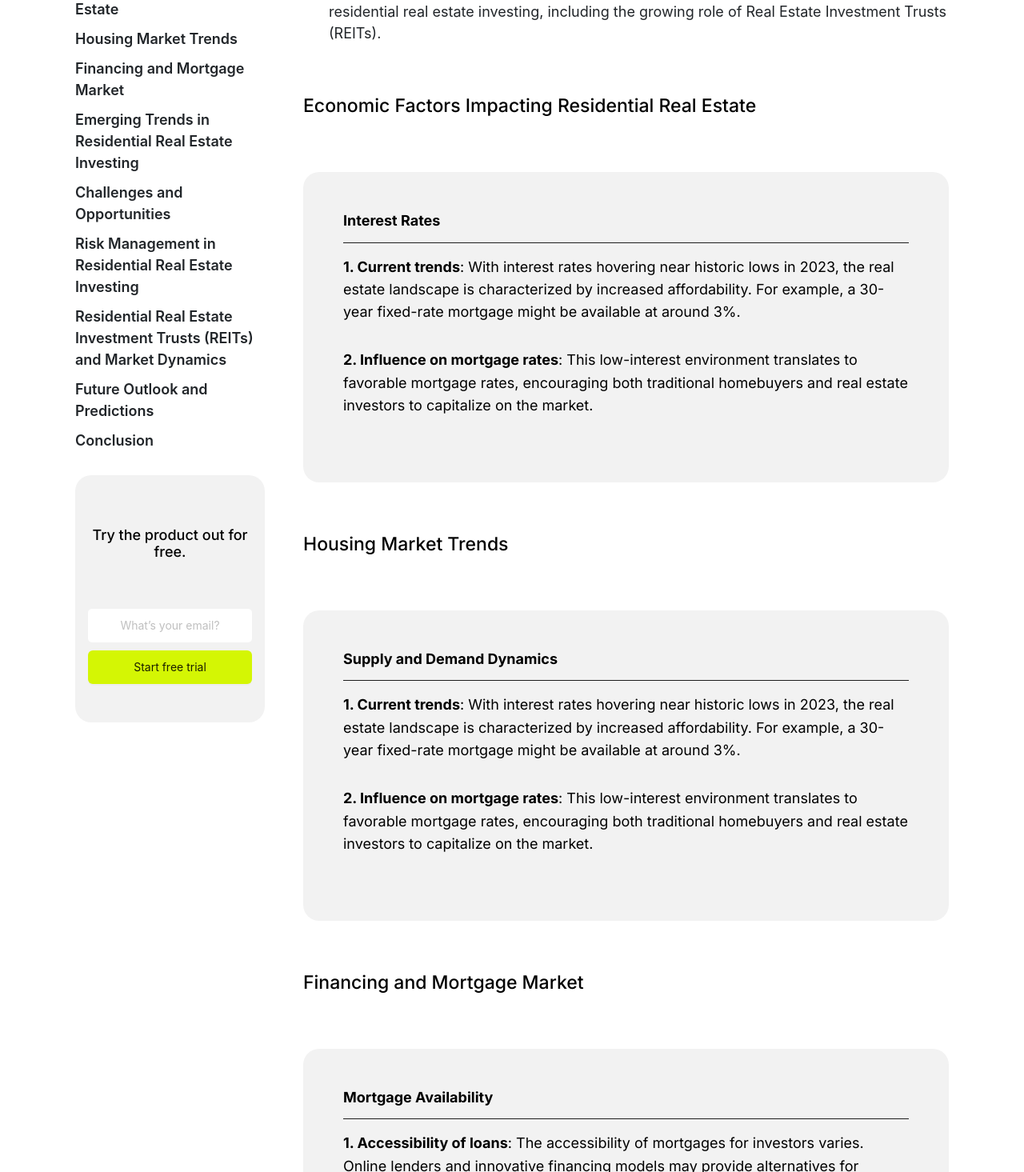
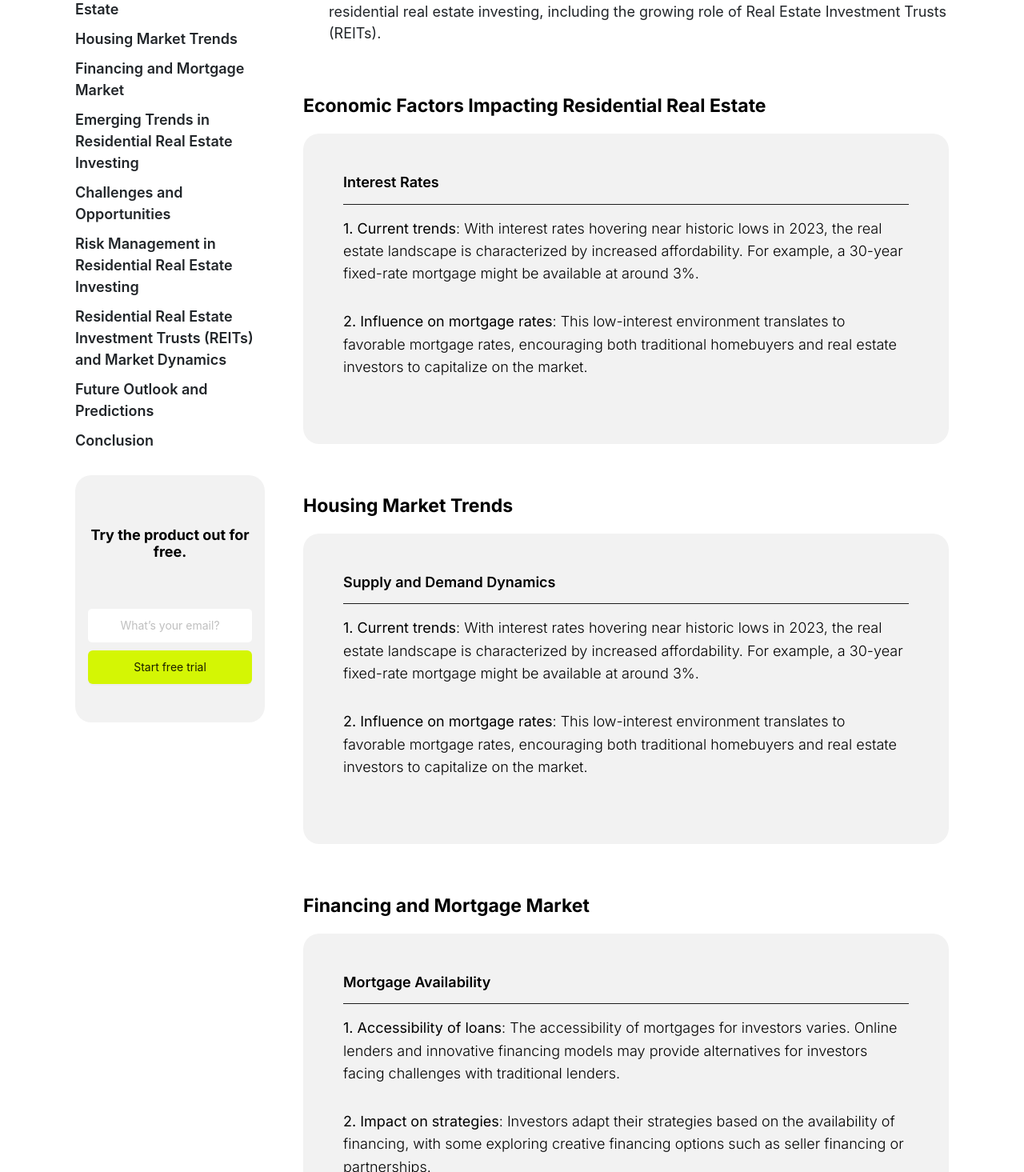
Before and after one commit to webtesting22/vaar, a React (Vite) app: page /SingleResource5 in a window 1280 px wide. Shown: the part 925-2390 px from the top of the page at 80% size. Built offline with nearby package versions, Linux system fonts and the light colour scheme.

Commit message:
font boldness and font family chnage

```diff
--- a/src/Components/AllResources/Resources1/SingleResources.css
+++ b/src/Components/AllResources/Resources1/SingleResources.css
@@ -1,6 +1,7 @@
 @import url('https://fonts.googleapis.com/css2?family=Inter:wght@100..900&display=swap');
 p{
     font-family: "Inter", sans-serif;
+    font-weight: lighter;
 }
 .singleResource-section {
     padding: 9rem 0rem;
@@ -105,7 +106,7 @@ p{
 .resources-right-container p {
     font-size: 18px;
     color: #000000;
-    font-weight: 400;
+    font-weight: 300;
     margin: 0px;
     font-family: "Inter", sans-serif;
 }
@@ -281,11 +282,13 @@ h4 {
     color: #000000;
     margin-top: 1rem;
     font-family: "Inter", sans-serif;
+    font-weight: bold;
 }
 
 h6 {
     color: #000000;
-    font-weight: 700;
+    font-weight: 600;
+    /* font-weight: bold; */
     font-size: 18px;
     font-family: "Inter", sans-serif;
 }
--- a/src/Components/AllResources/Resources5/SingleResource5.jsx
+++ b/src/Components/AllResources/Resources5/SingleResource5.jsx
@@ -207,7 +207,7 @@ function SingleResource5() {
                                 </ul>
                                 <div className="padding-slite"></div>
                                 <h4 id="EconomicFactorsImpacting">Economic Factors Impacting Residential Real Estate</h4>
-                                <div className="padding-slite"></div>
+                                {/* <div className="padding-slite"></div> */}
                                 <div className="carousal-container">
                                     {/* Nested map for CarousalData inside Carousel */}
                                     <Carousel afterChange={onChange} dots={false} autoplay>
@@ -232,7 +232,7 @@ function SingleResource5() {
 
                                 <div className="padding-slite"></div>
                                 <h4 id="HousingMarket">Housing Market Trends</h4>
-                                <div className="padding-slite"></div>
+                                {/* <div className="padding-slite"></div> */}
                                 <div className="carousal-container">
                                     {/* Nested map for CarousalData inside Carousel */}
                                     <Carousel afterChange={onChange} dots={false} autoplay>
@@ -257,7 +257,7 @@ function SingleResource5() {
 
                                 <div className="padding-slite"></div>
                                 <h4 id="FinancingandMortgage">Financing and Mortgage Market</h4>
-                                <div className="padding-slite"></div>
+                                {/* <div className="padding-slite"></div> */}
                                 <div className="carousal-container">
                                     {/* Nested map for CarousalData inside Carousel */}
                                     <Carousel afterChange={onChange} dots={false} autoplay>
@@ -281,7 +281,7 @@ function SingleResource5() {
 
                                 <div className="padding-slite"></div>
                                 <h4 id="EmergingTrendsinResidential">Emerging Trends in Residential Real Estate Investing</h4>
-                                <div className="padding-slite"></div>
+                                {/* <div className="padding-slite"></div> */}
                                 <div className="carousal-container">
                                     {/* Nested map for CarousalData inside Carousel */}
                                     <Carousel afterChange={onChange} dots={false} autoplay>
@@ -305,7 +305,7 @@ function SingleResource5() {
 
                                 <div className="padding-slite"></div>
                                 <h4 id="Challengesand">Challenges and Opportunities</h4>
-                                <div className="padding-slite"></div>
+                                {/* <div className="padding-slite"></div> */}
                                 <div className="carousal-container">
                                     {/* Nested map for CarousalData inside Carousel */}
                                     <Carousel afterChange={onChange} dots={false} autoplay>
@@ -330,7 +330,7 @@ function SingleResource5() {
 
                                 <div className="padding-slite"></div>
                                 <h4 id="RiskManagement">Risk Management in Residential Real Estate Investing</h4>
-                                <div className="padding-slite"></div>
+                                {/* <div className="padding-slite"></div> */}
                                 <div className="carousal-container">
                                     {/* Nested map for CarousalData inside Carousel */}
                                     <Carousel afterChange={onChange} dots={false} autoplay>
@@ -355,7 +355,7 @@ function SingleResource5() {
 
                                 <div className="padding-slite"></div>
                                 <h4 id="ResidentialRealEstate">Residential Real Estate Investment Trusts (REITs) and Market Dynamics</h4>
-                                <div className="padding-slite"></div>
+                                {/* <div className="padding-slite"></div> */}
                                 <div className="carousal-container">
                                     {/* Nested map for CarousalData inside Carousel */}
                                     <Carousel afterChange={onChange} dots={false} autoplay>
@@ -381,7 +381,7 @@ function SingleResource5() {
 
                                 <div className="padding-slite"></div>
                                 <h4 id="FutureOutlook">Future Outlook and Predictions</h4>
-                                <div className="padding-slite"></div>
+                                {/* <div className="padding-slite"></div> */}
                                 <div className="carousal-container">
                                     {/* Nested map for CarousalData inside Carousel */}
                                     <Carousel afterChange={onChange} dots={false} autoplay>
@@ -403,7 +403,7 @@ function SingleResource5() {
                                 </div>
                                 <div className="padding-slite"></div>
                                 <h4 id="Conclusion">Conclusion</h4>
-                                <div className="padding-slite"></div>
+                                {/* <div className="padding-slite"></div> */}
                                 {/* <div className="carousal-container"> */}
                                     {/* Nested map for CarousalData inside Carousel */}
                                     {/* <Carousel afterChange={onChange} dots={false} autoplay> */}
```
